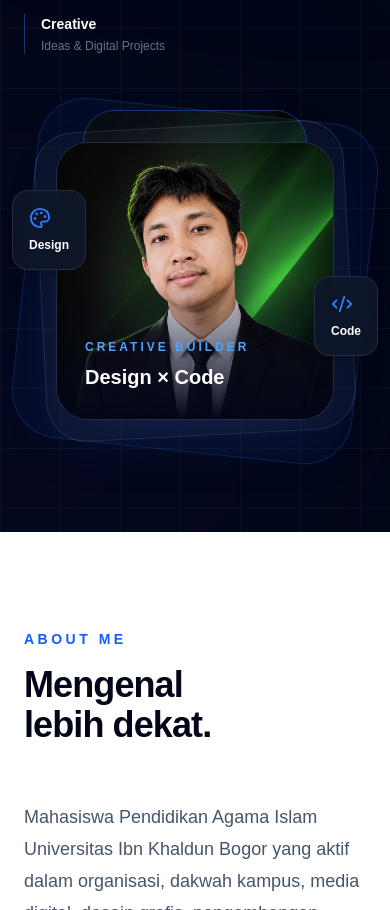
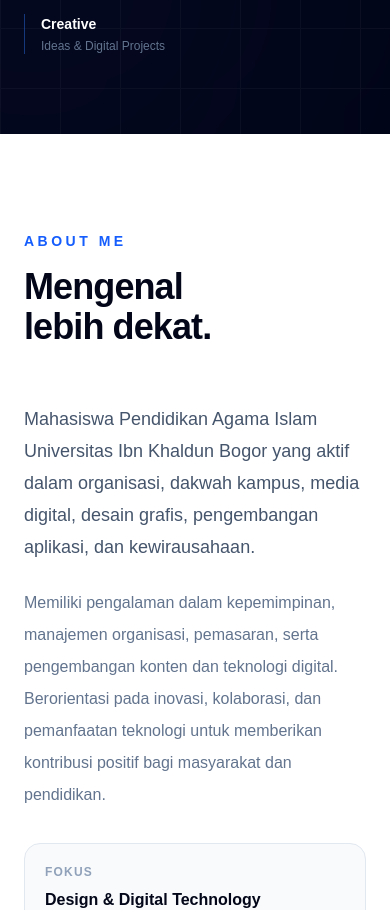
Before and after one commit to Haris035/cv-muhamad-al-haris, a Next.js app: page / in a window 390 px wide. Shown: the part 1232-2142 px from the top of the page. Built offline with nearby package versions, Linux system fonts and the light colour scheme.

Commit message:
fix mobile profile image and improve portfolio

```diff
--- a/app/page.tsx
+++ b/app/page.tsx
@@ -519,30 +519,10 @@ export default function Home() {
             </div>
 
             {/* HERO VISUAL */}
-            <div className="relative mx-auto w-full max-w-sm lg:max-w-md">
+            {/* HERO VISUAL */}
+            <div className="relative hidden lg:block">
               <div className="relative mx-auto aspect-square max-w-md">
-                {/* MOBILE PROFILE PHOTO */}
-                <div className="mb-10 flex justify-center lg:hidden">
-                  <div className="relative h-72 w-56 overflow-hidden rounded-[2rem] border border-blue-500/30 bg-slate-900 shadow-2xl shadow-blue-950/40">
-                    <img
-                      src="/profile/haris.jpeg"
-                      alt="Muhamad Al Haris"
-                      className="h-full w-full object-cover object-[center_20%]"
-                    />
-
-                    <div className="pointer-events-none absolute inset-0 bg-gradient-to-t from-slate-950/50 via-transparent to-transparent" />
-
-                    <div className="absolute bottom-4 left-4 right-4">
-                      <p className="text-[10px] font-bold uppercase tracking-[0.2em] text-blue-400">
-                        Muhamad Al Haris
-                      </p>
-
-                      <p className="mt-1 text-xs font-semibold text-white">
-                        Graphic Designer × Vibe Coder
-                      </p>
-                    </div>
-                  </div>
-                </div>
+
                 {/* OUTER FRAME */}
                 <div className="absolute inset-0 rotate-6 rounded-[3rem] border border-blue-500/20 bg-blue-500/5" />
 
```
